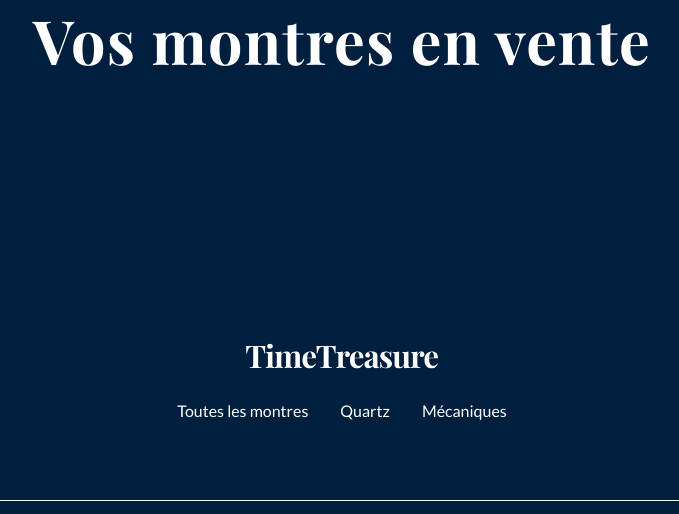
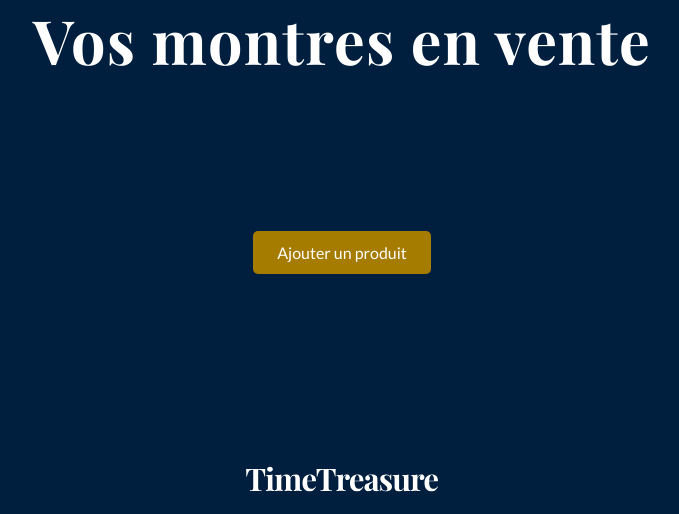
Before and after one commit to Nozomu05/TD-WEB-EFREI-Groupe4, a PHP site: template view/mesproduits.php in a window 1280 px wide. Shown: the part 184-698 px from the top of the page, without its empty margins (298-977 px from the left). Run offline with PHP 8.4, Linux system fonts and the light colour scheme; the template is opened without the code that fills it, so the values that code supplies are empty; some web fonts are replaced.

Commit message:
boutons ajouter produit

```diff
--- a/view/mesproduits.php
+++ b/view/mesproduits.php
@@ -29,4 +29,6 @@
 
 </div>
 
+<a class="btn-primary" href="?page=ajouter">Ajouter un produit</a>
+
 </div>
```
